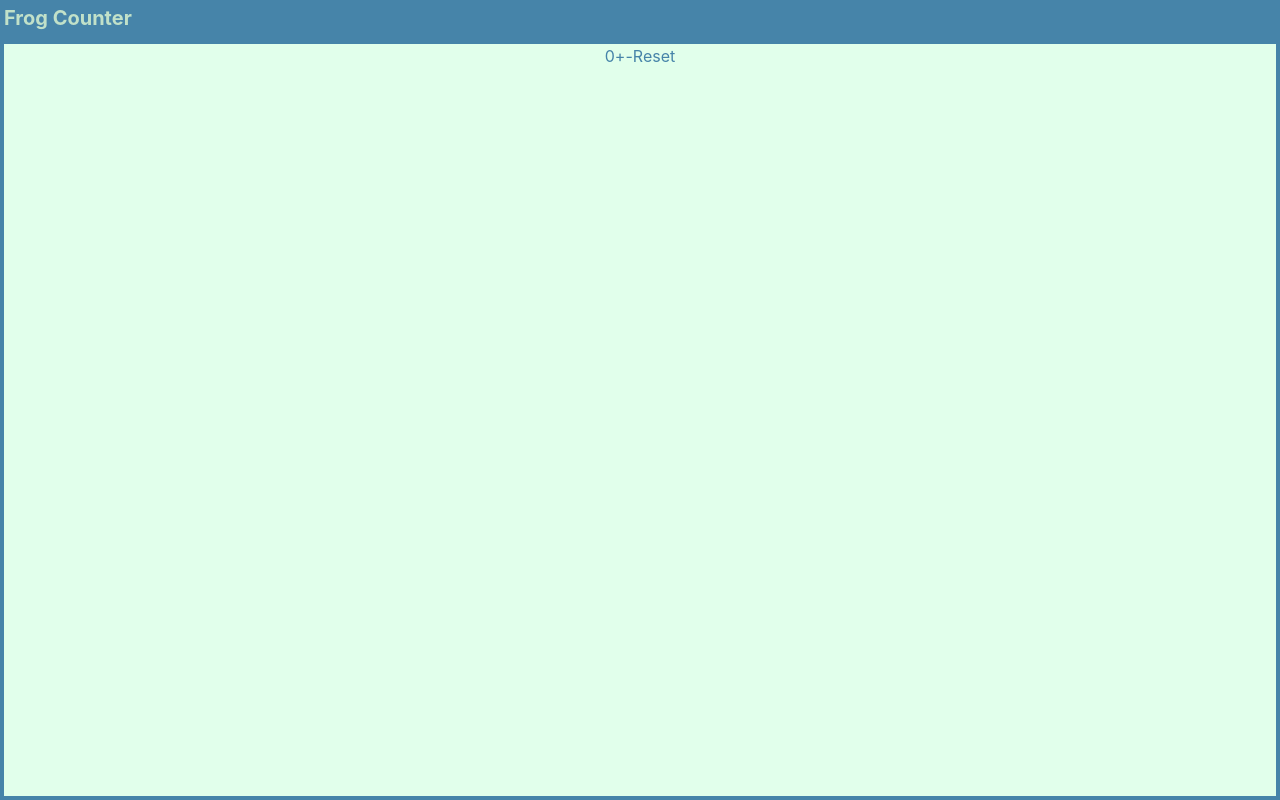
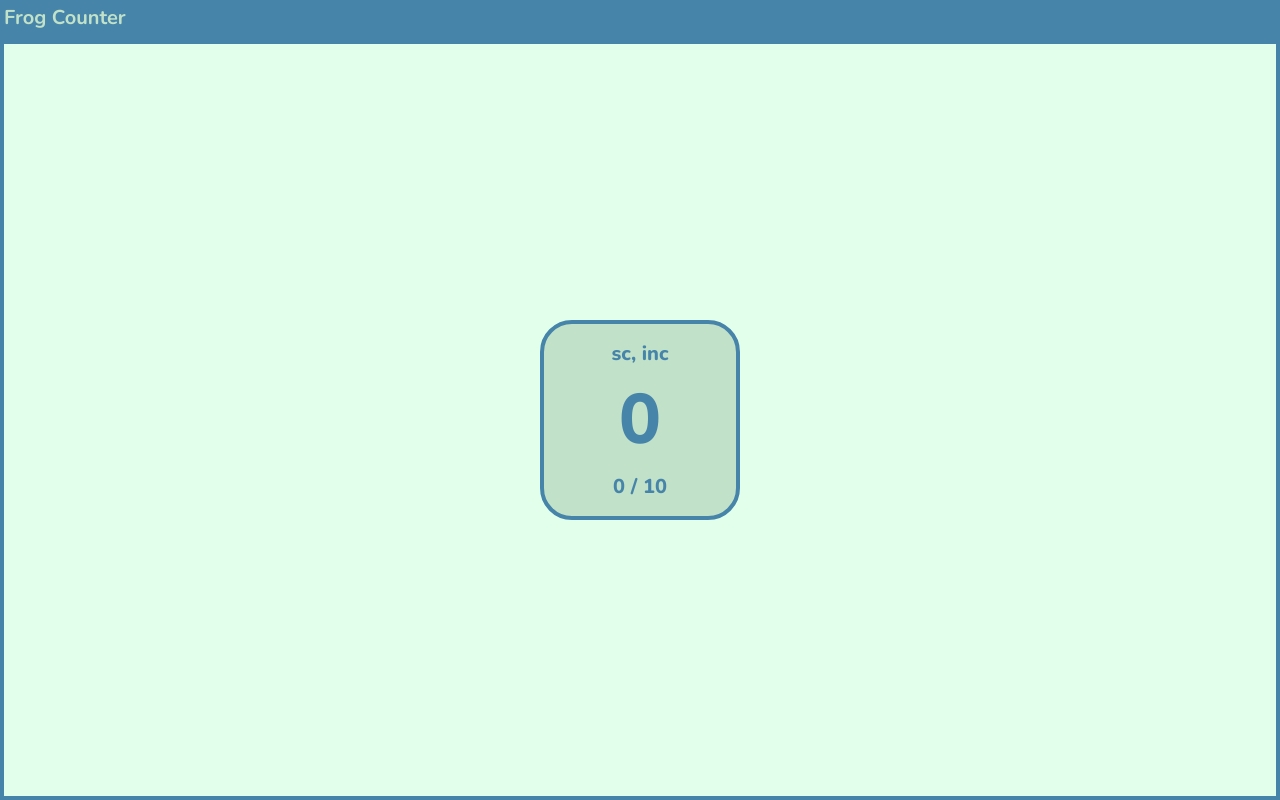
Before and after one commit to DulceNev/frog-counter, a Vue app: page / in a window 1280 px wide. Built offline with nearby package versions, Linux system fonts and the light colour scheme.

Commit message:
se agregaron estilos en el counter principal

```diff
--- a/src/App.vue
+++ b/src/App.vue
@@ -3,7 +3,7 @@ import { ref } from 'vue';
 
   const count = ref(0)
   const target = ref(10)
-  const stitchGuide = ref('')
+  const stitchGuide = ref('sc, inc')
 
   const increment = () => {
     if (count.value < target.value) {
@@ -25,15 +25,19 @@ import { ref } from 'vue';
 </script>
 
 <template>
-  <div class="grid grid-rows-[40px_1fr]">
+  <div class="grid grid-rows-[40px_1fr] h-full">
     <header class="bg-base text-light-green h-10">
       <p class="font-bold text-xl">Frog Counter</p>
     </header>
     <main class="flex justify-center items-center">
-      <p class="text-base">{{ count }}</p>
-      <button @click="increment">+</button>
-      <button @click="decrement">-</button>
-      <button @click="reset">Reset</button>
+      <img src="" alt="">
+      <div class="flex flex-col justify-center items-center bg-light-green w-50 h-50 rounded-4xl border-4 border-base">
+        <p class="text-base font-extrabold text-xl">{{ stitchGuide }}</p>
+        <p class="text-base font-extrabold text-[70px]">
+          {{ count }}</p>
+        <p class="text-base font-extrabold text-xl">{{count}} / {{target}}</p>
+      </div>
+
     </main>
 
   </div>
--- a/src/index.css
+++ b/src/index.css
@@ -1,3 +1,4 @@
+@import url('https://fonts.googleapis.com/css2?family=Nunito:ital,wght@0,200..1000;1,200..1000&display=swap');
 @import "tailwindcss";
 @plugin "daisyui";
 
@@ -11,6 +12,7 @@
 
 html {
   background: transparent !important;
+  font-family: "Nunito", sans-serif;
 }
 
 body {
```
